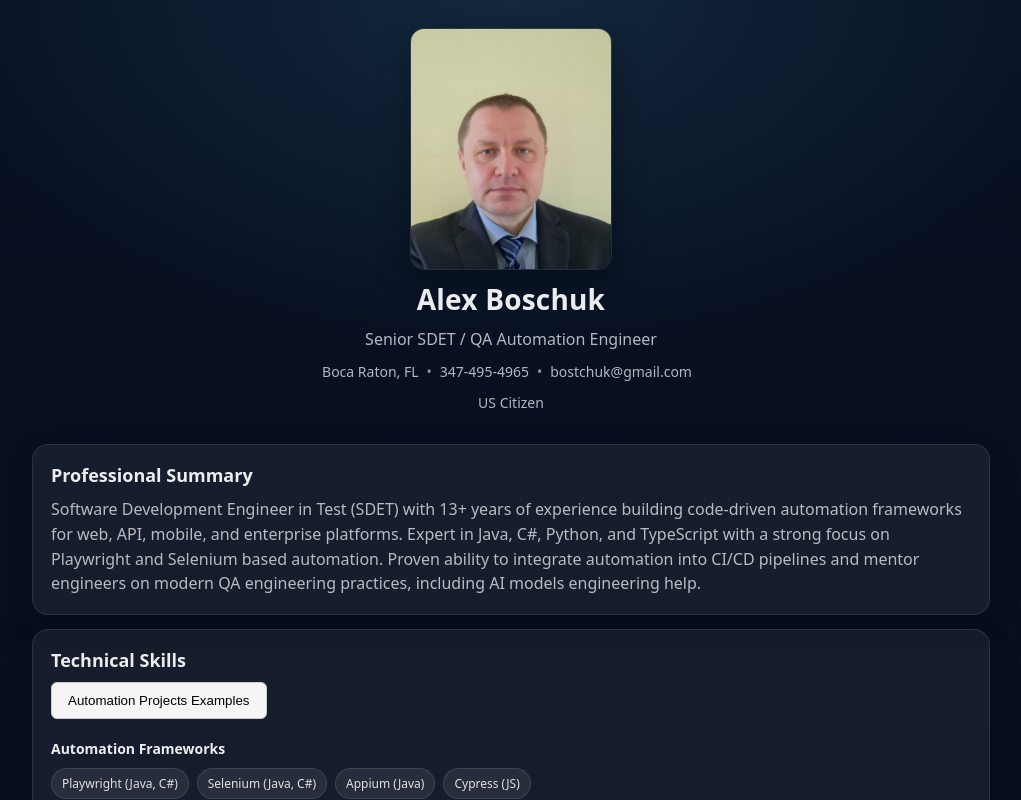
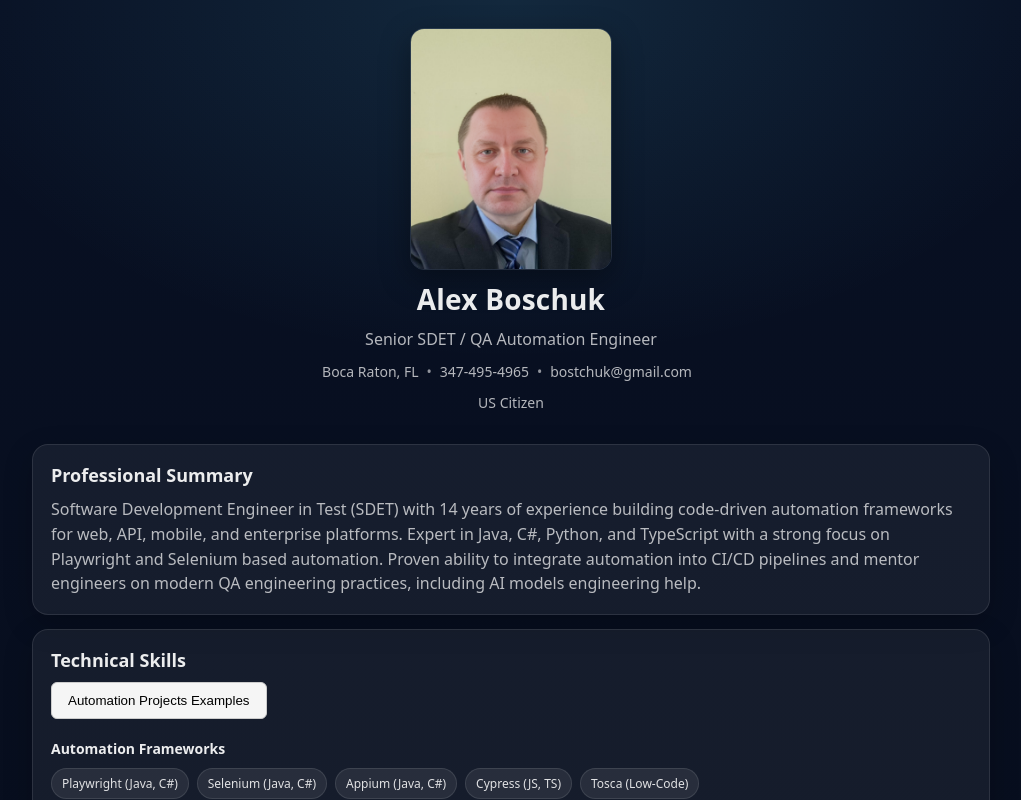
Before and after one commit to alexbashchuk/alexbashchuk.github.io, a React (Vite) app: page /#/ in a window 1280 px wide. Shown: the top 800 px of the page, without its empty margins (129-1150 px from the left). Built offline with nearby package versions, Linux system fonts and the light colour scheme.

Commit message:
Some text chsnge

```diff
--- a/src/pages/Home.jsx
+++ b/src/pages/Home.jsx
@@ -141,12 +141,12 @@ export default function Home() {
   }
 
   const summary =
-    "Software Development Engineer in Test (SDET) with 13+ years of experience building code-driven automation frameworks for web, API, mobile, and enterprise platforms. Expert in Java, C#, Python, and TypeScript with a strong focus on Playwright and Selenium based automation. Proven ability to integrate automation into CI/CD pipelines and mentor engineers on modern QA engineering practices, including AI models engineering help.";
+    "Software Development Engineer in Test (SDET) with 14 years of experience building code-driven automation frameworks for web, API, mobile, and enterprise platforms. Expert in Java, C#, Python, and TypeScript with a strong focus on Playwright and Selenium based automation. Proven ability to integrate automation into CI/CD pipelines and mentor engineers on modern QA engineering practices, including AI models engineering help.";
 
   const skills = [
     {
       title: "Automation Frameworks",
-      items: ["Playwright (Java, C#)", "Selenium (Java, C#)", "Appium (Java)", "Cypress (JS)"],
+      items: ["Playwright (Java, C#)", "Selenium (Java, C#)", "Appium (Java, C#)", "Cypress (JS, TS)", "Tosca (Low-Code)"],
     },
     { title: "Programming", items: ["Java", "C#", "Python", "JavaScript", "Groovy"] },
     {
```
